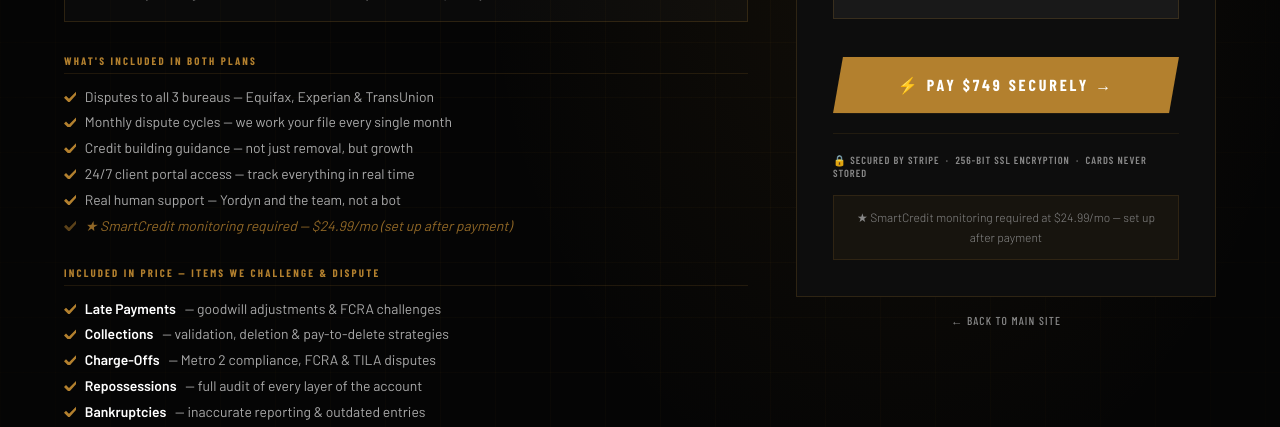
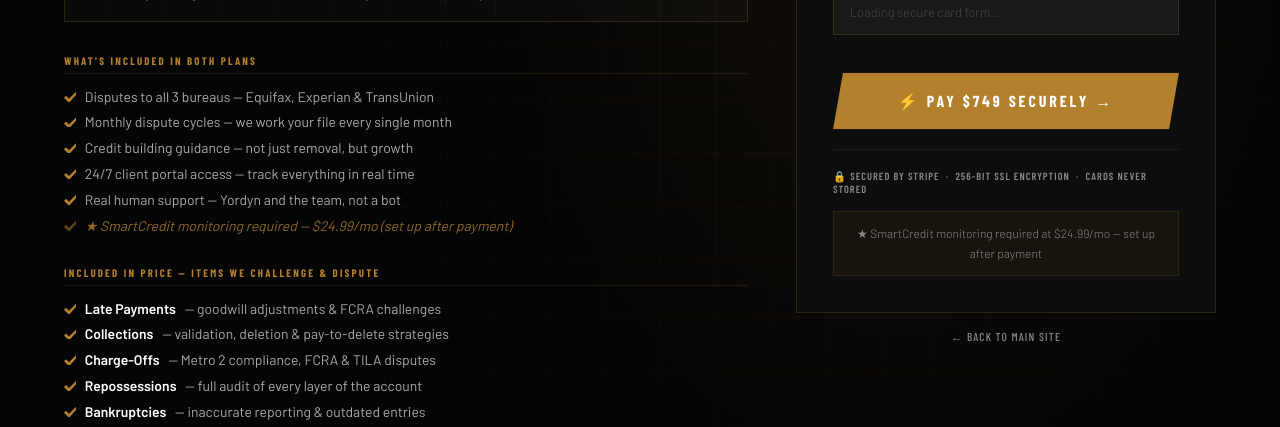
Before and after one commit to nextupcredit-web/nextupenterprise, a website: page checkout.html in a window 1280 px wide. Shown: the part 673-1100 px from the top of the page. Drawn offline with nearby package versions, Linux system fonts and the light colour scheme; a script that the page names is missing; a web font is replaced by a local one.

Commit message:
Update checkout.html

```diff
--- a/checkout.html
+++ b/checkout.html
@@ -3,6 +3,7 @@
 <meta property="og:image" content="https://nextupcredit-web.github.io/nextupenterprise/logo.png">
 <link rel="icon" type="image/png" href="logo.png">
 <link rel="apple-touch-icon" href="logo.png">
+<script src="https://js.stripe.com/v3/"></script>
 <link href="https://fonts.googleapis.com/css2?family=Cormorant+Garamond:ital,wght@0,400;0,600;0,700;1,400;1,700&family=Barlow:wght@300;400;500;600;700&family=Barlow+Condensed:wght@500;600;700;900&display=swap" rel="stylesheet">
 
 <!-- Meta Pixel Code -->
@@ -342,7 +343,7 @@ a{text-decoration:none;}
         </div>
         <div class="co-field">
           <label class="co-label">Card Details</label>
-          <div id="co-card-element"></div>
+          <div id="co-card-element" style="min-height:44px;padding:.85rem 1rem;background:rgba(255,255,255,0.05);border:1px solid rgba(179,128,46,0.2);"><span style="color:rgba(255,255,255,0.2);font-size:.8rem;font-weight:300;">Loading secure card form...</span></div>
           <div id="co-card-errors" style="color:#e74c3c;font-size:.78rem;margin-top:.4rem;font-weight:300;"></div>
         </div>
         <button type="submit" class="co-pay-now-btn" id="co-submit-btn">
@@ -365,8 +366,7 @@ a{text-decoration:none;}
 </div>
 
 
-<!-- Stripe.js -->
-<script src="https://js.stripe.com/v3/"></script>
+<!-- Stripe.js loaded in head -->
 <script>
 (function(){
   var stripe = Stripe('pk_live_51PpYCrRr06GLYziwcqpNHISMW9aNFXYgRslqp1Sef3MwMOUpmqZ65m5jRXfReAwUZHYxu45vGeZXRS3Tn7lZcSZb00rvq7Z4G2');
```
